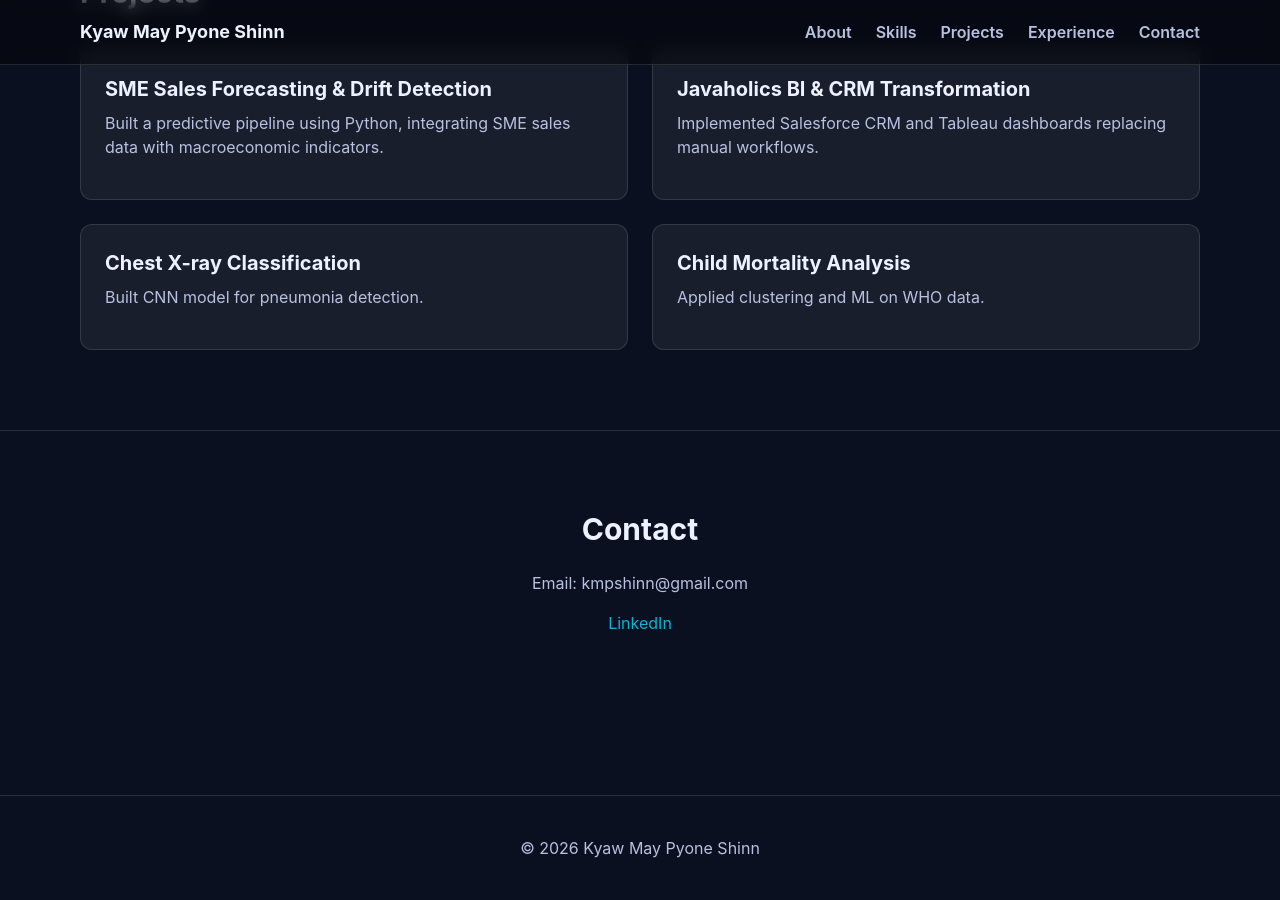
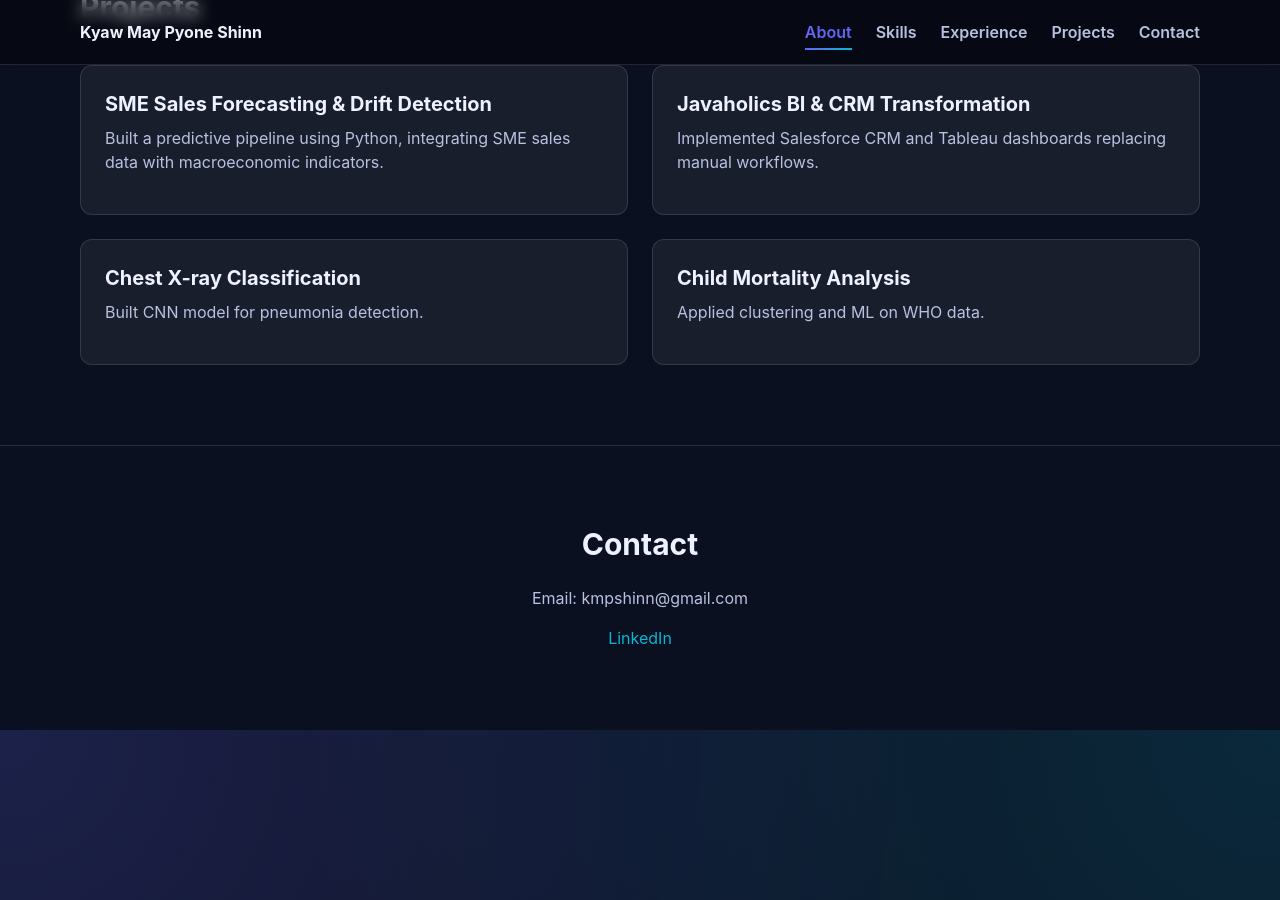
Before and after one commit to Kyaw-May-Pyone-Shinn/Kyaw-May-Pyone-Shinn.github.io, a Jekyll site: the page built from index.md, in a window 1280 px wide and 900 px high, scrolled down 2279 px. Built offline with Jekyll 4.4.1, drawn with Linux system fonts in a browser that asks for light colours; nearby versions of some CDN libraries.

Commit message:
Update default.html

```diff
--- a/_layouts/default.html
+++ b/_layouts/default.html
@@ -1,5 +1,5 @@
 <!DOCTYPE html>
-<html lang="en">
+<html>
 <head>
   <meta charset="UTF-8">
   <meta name="viewport" content="width=device-width, initial-scale=1.0">
@@ -9,31 +9,27 @@
 
 <body class="text-text">
 
-<header class="sticky top-0 bg-black/40 backdrop-blur border-b border-border z-50">
+<header class="fixed w-full top-0 bg-black/40 backdrop-blur border-b border-border z-50">
   <div class="max-w-6xl mx-auto px-4 flex justify-between items-center h-16">
 
-    <div class="font-bold text-lg">
+    <div class="font-bold">
       Kyaw May Pyone Shinn
     </div>
 
     <nav class="flex gap-6 text-muted font-semibold">
-      <a href="#about">About</a>
-      <a href="#skills">Skills</a>
-      <a href="#projects">Projects</a>
-      <a href="#experience">Experience</a>
-      <a href="/contact">Contact</a>
+      <a href="#about" class="nav-link">About</a>
+      <a href="#skills" class="nav-link">Skills</a>
+      <a href="#experience" class="nav-link">Experience</a>
+      <a href="#projects" class="nav-link">Projects</a>
+      <a href="#contact" class="nav-link">Contact</a>
     </nav>
 
   </div>
 </header>
 
-<main>
+<main class="pt-20">
   {{ content }}
 </main>
 
-<footer class="border-t border-border mt-20 py-10 text-center text-muted">
-  © 2026 Kyaw May Pyone Shinn
-</footer>
-
 </body>
 </html>
```
